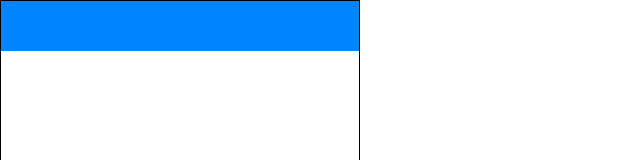
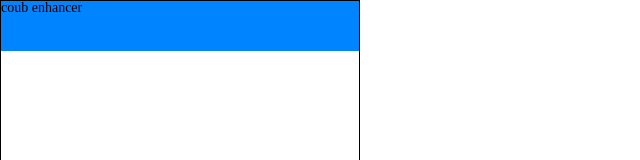
Before and after one commit to Shikistrafe/coub-enhancer, a React (Create React App) app: page / in a window 1280 px wide. Shown: the top 160 px of the page, without its empty margins (0-640 px from the left). Built offline with nearby package versions, Linux system fonts and the light colour scheme.

Commit message:
update reame

```diff
--- a/src/App.js
+++ b/src/App.js
@@ -5,6 +5,7 @@ function App() {
 	return (
 		<div className="content">
 			<div className="header">
+				coub enhancer
 			</div>
 		</div>
 	);
```
Also changed, not shown: 1 other file (tests, documents, lock files or other folders).
